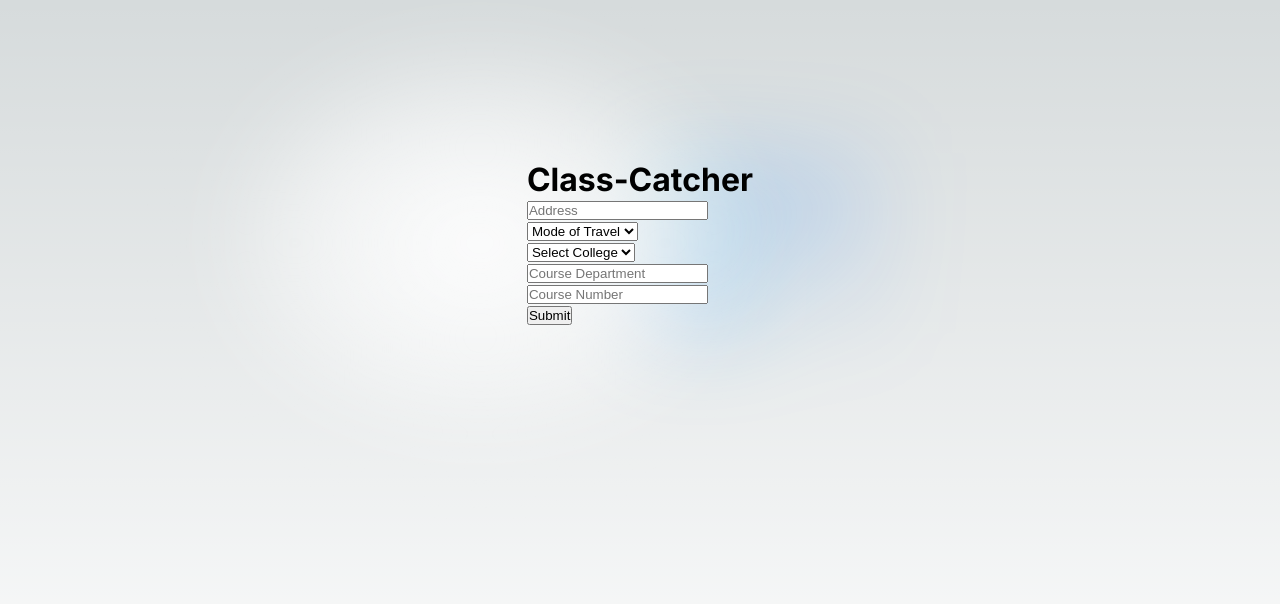
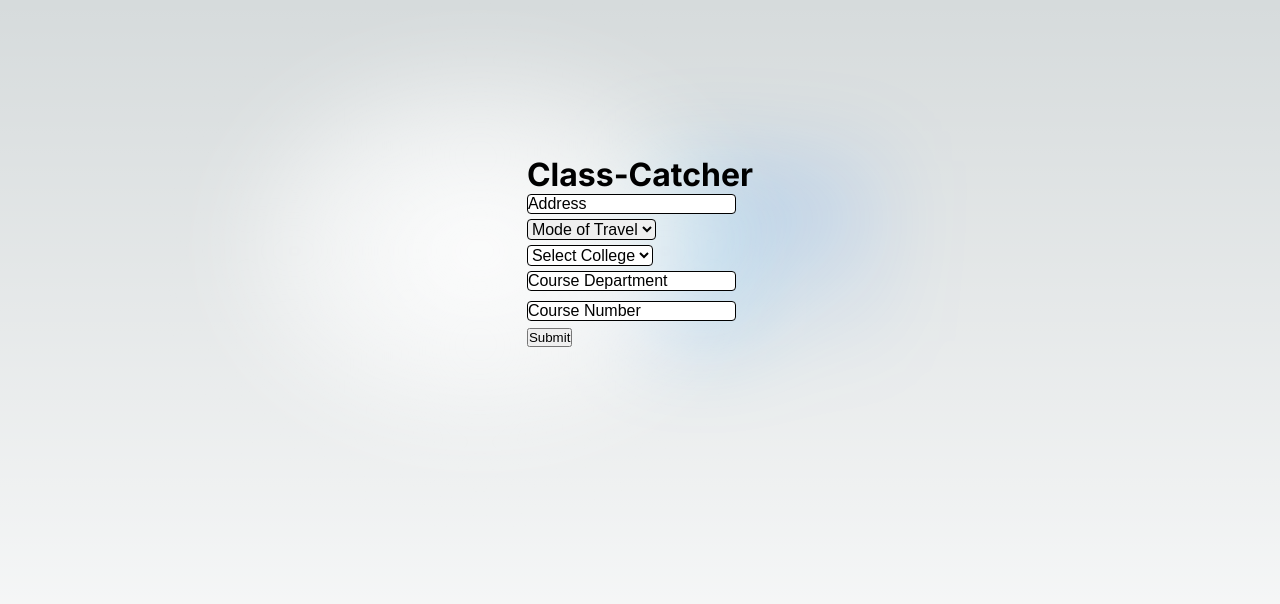
Before and after one commit to EfimSo/class-catcher, a Next.js app in the folder class-catcher-frontend/: page / in a window 1280 px wide. Shown: the top 604 px of the page. Built offline with nearby package versions, Linux system fonts and the light colour scheme.

Commit message:
added more custom css to the page

```diff
--- a/class-catcher-frontend/src/app/page.module.css
+++ b/class-catcher-frontend/src/app/page.module.css
@@ -289,26 +289,113 @@
 }
 
 .address-search {
+  margin: -5px 0;
   position: relative;
   width: 100%;
   /* margin-bottom: 20px; */
 }
 
-.address-dropdown {
+.address-search button:hover {
+  background-color: gray;
+
+}
+
+
+.address-search select[name="transportation"] {
+  margin: 5px 0;
+  box-sizing: border-box;
+  border: 1px solid black;
+  border-radius: 4px;
+  font-size: 16px;
+}
+
+
+.address-search select[name="transportation"]::after {
+  margin: 5px 0;
+  content: '▼';
+  position: absolute;
+  top: 50%;
+  right: 10px;
+  transform: translateY(-50%);
+  pointer-events: none;
+}
+
+
+.address-search select[name="transportation"] option {
+  background-color: #fff;
+  color: #000;
+}
+
+
+.address-search select[name="transportation"]:hover {
+  border-color: #007bff;
+}
+
+
+.address-search .address-dropdown {
+  margin: 5px 0;
   list-style: none;
   padding: 0;
   margin: 0;
-  background: white;
+  background: #fff;
   border: 1px solid #ccc;
-  max-height: 100px;
+  max-height: 150px;
   overflow-y: auto;
+  box-shadow: 0px 2px 4px rgba(0, 0, 0, 0.1);
 }
 
-.address-dropdown li {
-  padding: 8px;
+.address-search .address-dropdown li {
+  padding: 10px;
+  cursor: pointer;
+  transition: background-color 0.3s ease;
+}
+
+.address-search .address-dropdown li:hover {
+  background: #f0f0f0;
+  color: #007bff;
+}
+
+.address-search select[name="college"] {
+  box-sizing: border-box;
+  border: 1px solid black;
+  border-radius: 4px;
+  font-size: 16px;
+  background: #fff;
   cursor: pointer;
 }
 
-.address-dropdown li:hover {
-  background: #f0f0f0;
+.address-search select[name="college"]:hover {
+  border-color: #007bff;
 }
+
+.address-search select[name="college"] option {
+  background-color: #fff;
+  color: #000;
+}
+
+.address-search select[name="college"]:focus {
+  outline: none;
+  border-color: #007bff;
+  box-shadow: 0 0 5px rgba(0, 123, 255, 0.5);
+}
+
+
+
+.address-search input[type="text"] {
+  margin: 5px 0;
+  box-sizing: border-box;
+  border: 1px solid black;
+  border-radius: 4px;
+  font-size: 16px;
+  background: #fff;
+}
+
+.address-search input[type="text"]:hover,
+.address-search input[type="text"]:focus {
+  border-color: #007bff;
+}
+
+
+.address-search input[type="text"]::placeholder {
+  color: black;
+}
```
